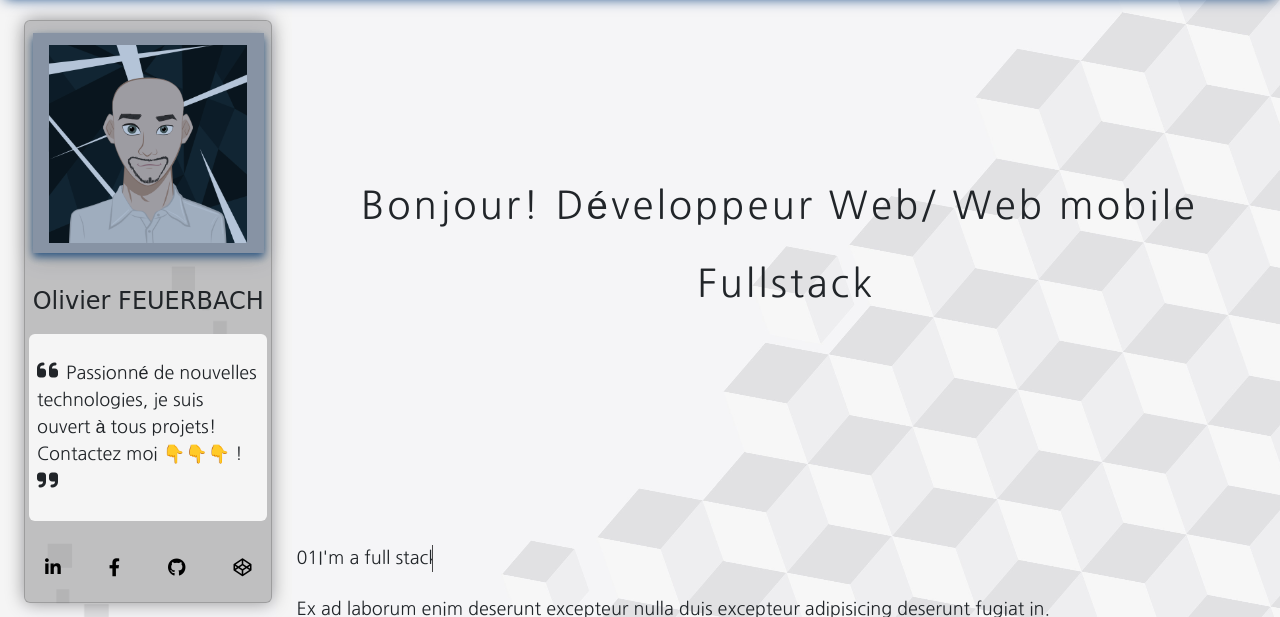
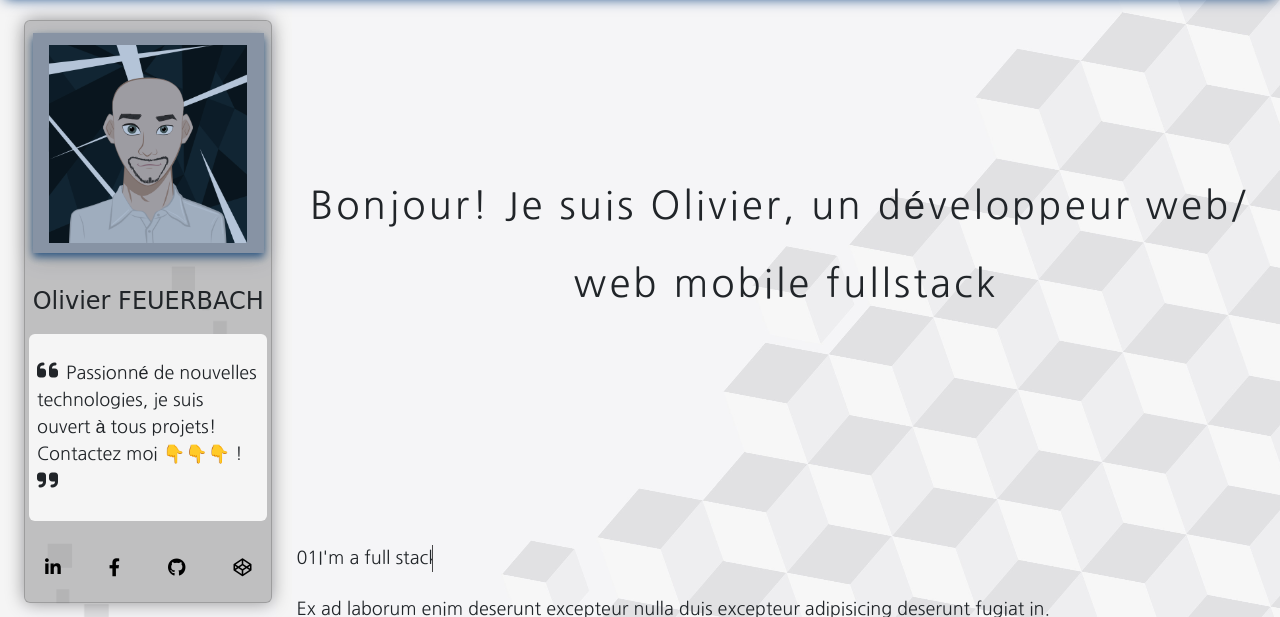
Before and after one commit to no-live/Portfolio-of, a PHP site: page / in a window 1280 px wide. Shown: the part 75-692 px from the top of the page. Run offline with PHP 8.4, Linux system fonts and the light colour scheme; some web fonts are replaced.

Commit message:
modified:   index.php

```diff
--- a/css/master.css
+++ b/css/master.css
@@ -50,12 +50,13 @@ body {
 
 .bounce{
     animation: bounce;
+    /* text-transform: uppercase; */
 }
 
 
 .bouncing-letters span {
     animation-timing-function: linear;
-    animation-duration: 1.5s;
+    animation-duration: 1500ms;
     animation-iteration-count: 1;
     display: inline-block;
 }
@@ -65,13 +66,16 @@ body {
     50%,
     80%
     {
-        transform: scale(1, 1) ;
+        transform: scale(1, 1) rotateY(360deg);
+    }
+    30% {
+        transform: translateY(-5vh);
     }
     40% {
-        transform: scale(1.75, 0.65) translateY(-2vh) rotateY(360deg);
+        transform: scale(1.75, 0.65) ;
     }
     45% {
-        transform: scale(1.75, 0.65);
+        transform: scale(1.75, 0.65);text-transform: uppercase;
     }
     70% {
         transform: scale(1.25, 0.75);
--- a/index.php
+++ b/index.php
@@ -30,15 +30,19 @@ include './inc/multilang.php';
                         <span>B</span><span>o</span><span>n</span><span>j</span><span>o</span><span>u</span><span>r</span><span>!</span>&nbsp
                     </p>
                     <p class="bouncing-letters text-center">
-                        <span>D</span><span>é</span><span>v</span><span>e</span><span>l</span><span>o</span><span>p</span><span>p</span><span>e</span><span>u</span><span>r</span>
-                        <span>W</span><span>e</span><span>b</span><span>/</span>&nbsp
+                        <span>J</span><span>e</span>&nbsp<span>s</span><span>u</span><span>i</span><span>s</span>&nbsp<span>O</span><span>l</span><span>i</span><span>v</span><span>i</span><span>e</span><span>r</span><span>,</span>
+                        <span>u</span><span>n</span>&nbsp
                     </p>
                     <p class="bouncing-letters text-center">
-                        <span>W</span><span>e</span><span>b</span>
+                        <span>d</span><span>é</span><span>v</span><span>e</span><span>l</span><span>o</span><span>p</span><span>p</span><span>e</span><span>u</span><span>r</span>
+                        <span>w</span><span>e</span><span>b</span><span>/</span>&nbsp
+                    </p>
+                    <p class="bouncing-letters text-center">
+                        <span>w</span><span>e</span><span>b</span>
                         <span>m</span><span>o</span><span>b</span><span>i</span><span>l</span><span>e</span>&nbsp
                     </p>
                     <p class="bouncing-letters text-center">
-                        <span>F</span><span>u</span><span>l</span><span>l</span><span>s</span><span>t</span><span>a</span><span>c</span><span>k</span>
+                        <span>f</span><span>u</span><span>l</span><span>l</span><span>s</span><span>t</span><span>a</span><span>c</span><span>k</span>
                     </p>
                 </h1>
             <?php } else {
@@ -47,18 +51,20 @@ include './inc/multilang.php';
                     <p class="bouncing-letters">
                         <span>H</span><span>e</span><span>l</span><span>l</span><span>o</span><span>!</span>&nbsp
                     </p>
-                    <p class="bouncing-letters">
-                        <span>F</span><span>u</span><span>l</span><span>l</span><span>s</span><span>t</span><span>a</span><span>c</span><span>k</span>
-                        <!-- <div class="bouncing-letters"> -->
-                        <span>W</span><span>e</span><span>b</span><span>/</span>&nbsp
+                    <p class="bouncing-letters text-center">
+                        <span>I</span>&nbsp<span>a</span><span>m</span>&nbsp<span>O</span><span>l</span><span>i</span><span>v</span><span>i</span><span>e</span><span>r</span><span>,</span>
+                        <span>a</span>&nbsp
                     </p>
                     <p class="bouncing-letters">
-                        <span>M</span><span>o</span><span>b</span><span>i</span><span>l</span>
-                        <!-- <div class="bouncing-letters"> -->
-                        <span>W</span><span>e</span><span>b</span>&nbsp
+                        <span>f</span><span>u</span><span>l</span><span>l</span><span>s</span><span>t</span><span>a</span><span>c</span><span>k</span>
+                        <span>w</span><span>e</span><span>b</span><span>/</span>&nbsp
                     </p>
                     <p class="bouncing-letters">
-                        <span>D</span><span>e</span><span>v</span><span>e</span><span>l</span><span>o</span><span>p</span><span>e</span><span>r</span>
+                        <span>m</span><span>o</span><span>b</span><span>i</span><span>l</span>
+                        <span>w</span><span>e</span><span>b</span>&nbsp
+                    </p>
+                    <p class="bouncing-letters">
+                        <span>d</span><span>e</span><span>v</span><span>e</span><span>l</span><span>o</span><span>p</span><span>e</span><span>r</span>
                     </p>
                 </h1>
             <?php } ?>
```
